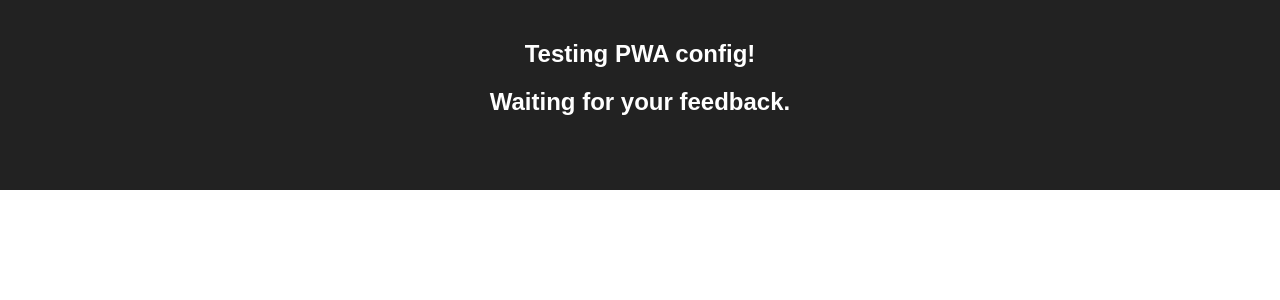
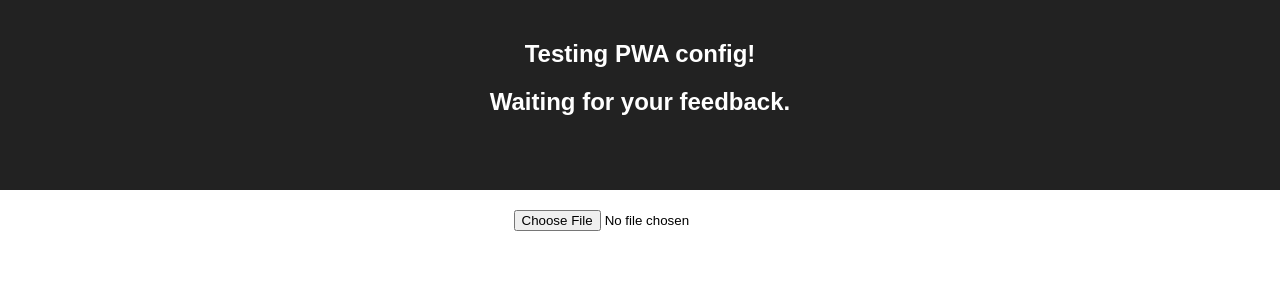
Before and after one commit to LuizFellype/ntlifytest, a React (Create React App) app: page / in a window 1280 px wide. Shown: the top 300 px of the page. Built offline with nearby package versions, Linux system fonts and the light colour scheme.

Commit message:
luizao camera1

```diff
--- a/src/App.js
+++ b/src/App.js
@@ -1,5 +1,6 @@
 import React, { Component } from 'react';
 import './App.css';
+import LuizaoCamera from './Luizao/Camera'
 
 class App extends Component {
   render() {
@@ -14,9 +15,7 @@ class App extends Component {
           </h2>
 
         </header>
-        <p className="App-intro">
-
-        </p>
+        <LuizaoCamera />
       </div>
     );
   }
--- /dev/null
+++ b/src/Luizao/Camera.js
@@ -0,0 +1,13 @@
+import React, { Component } from 'react';
+
+class Camera extends Component {
+  render() {
+    return (
+      <div style={{marginTop: "20px" }}>
+        <input type="file" accept="image/*" capture="environment" />
+      </div>
+    );
+  }
+}
+
+export default Camera;
```
